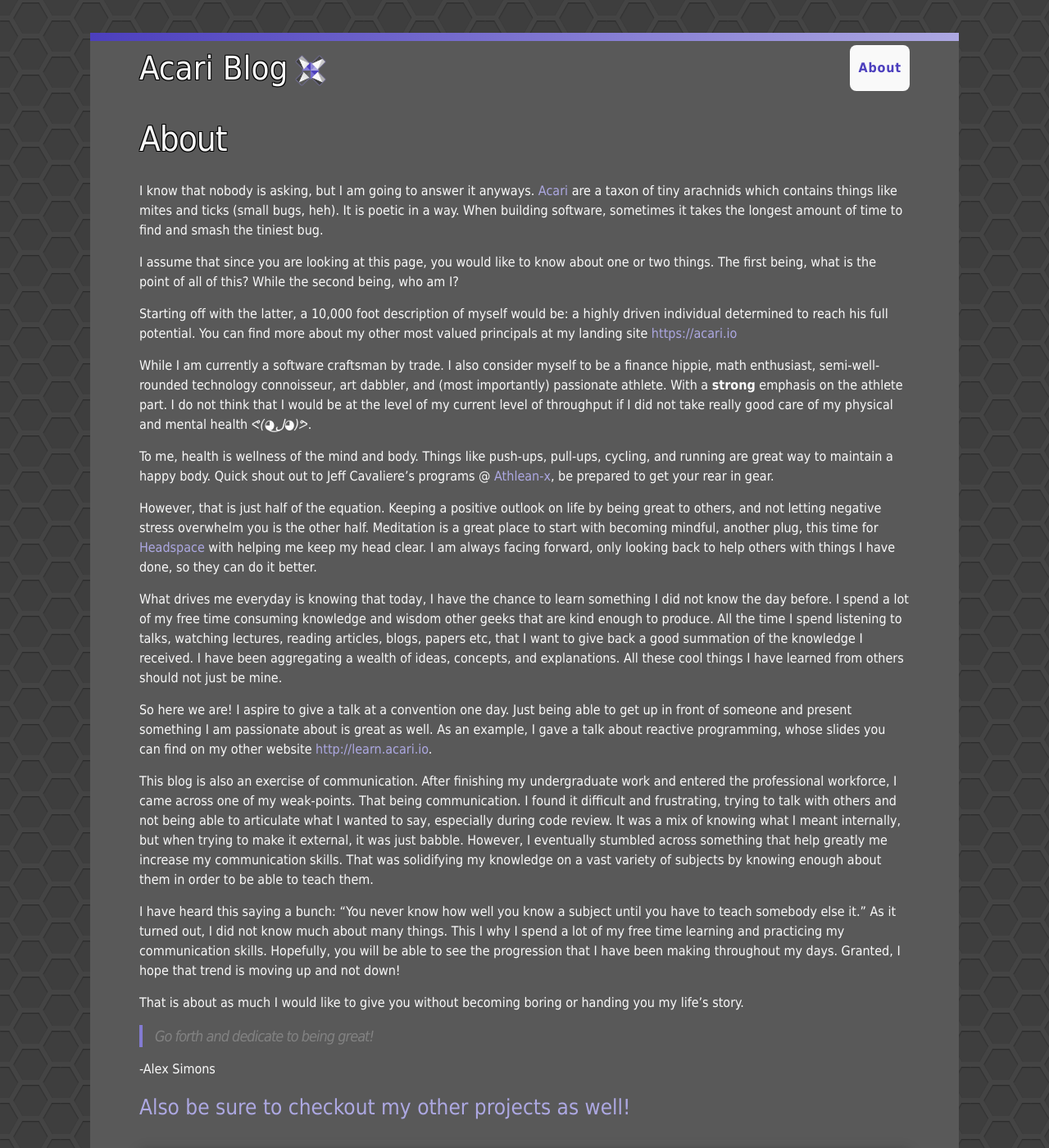
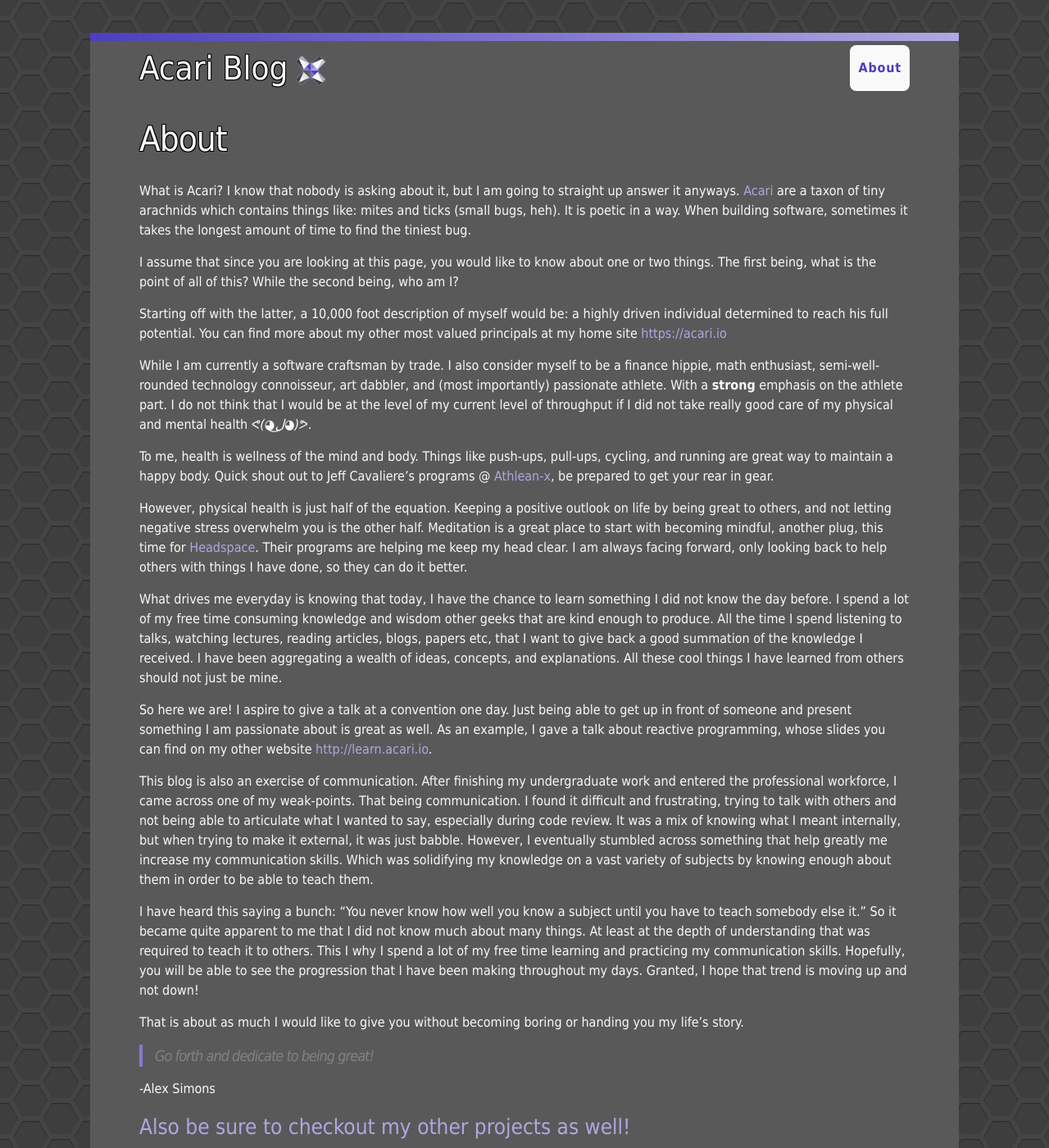
Before and after one commit to Unthrottled/blog, a Jekyll site: the page built from about.md, in a window 1280 px wide and 1400 px high. Shown: the whole window at 82% size. Built offline with Jekyll 4.4.1, drawn with Linux system fonts in a browser that asks for light colours.

Commit message:
Dat proofread dough

```diff
--- a/about.md
+++ b/about.md
@@ -4,15 +4,15 @@ title: About
 permalink: /about/
 ---
 
-I know that nobody is asking, but I am going to answer it anyways.
-[Acari](https://en.wikipedia.org/wiki/Acari) are a taxon of tiny arachnids which contains things like mites and ticks (small bugs, heh).
-It is poetic in a way. When building software, sometimes it takes the longest amount of time to find and smash the tiniest bug.
+What is Acari? I know that nobody is asking about it, but I am going to straight up answer it anyways.
+[Acari](https://en.wikipedia.org/wiki/Acari) are a taxon of tiny arachnids which contains things like: mites and ticks (small bugs, heh).
+It is poetic in a way. When building software, sometimes it takes the longest amount of time to find the tiniest bug.
 
 I assume that since you are looking at this page, you would like to know about one or two things.
 The first being, what is the point of all of this? While the second being, who am I?
 
 Starting off with the latter, a 10,000 foot description of myself would be: a highly driven individual determined to reach his full potential.
-You can find more about my other most valued principals at my landing site [https://acari.io](https://acari.io)
+You can find more about my other most valued principals at my home site [https://acari.io](https://acari.io)
 
 While I am currently a software craftsman by trade.
 I also consider myself to be a finance hippie, math enthusiast, semi-well-rounded technology connoisseur, art dabbler, and (most importantly) passionate athlete.
@@ -22,9 +22,9 @@ To me, health is wellness of the mind and body.
 Things like push-ups, pull-ups, cycling, and running are great way to maintain a happy body.
 Quick shout out to Jeff Cavaliere's programs @ [Athlean-x](https://athleanx.com), be prepared to get your rear in gear.
 
-However, that is just half of the equation.
+However, physical health is just half of the equation.
 Keeping a positive outlook on life by being great to others, and not letting negative stress overwhelm you is the other half.
-Meditation is a great place to start with becoming mindful, another plug, this time for [Headspace](https://www.headspace.com/) with helping me keep my head clear.
+Meditation is a great place to start with becoming mindful, another plug, this time for [Headspace](https://www.headspace.com/). Their programs are helping me keep my head clear.
 I am always facing forward, only looking back to help others with things I have done, so they can do it better.
 
 What drives me everyday is knowing that today, I have the chance to learn something I did not know the day before.
@@ -44,10 +44,11 @@ That being communication.
 I found it difficult and frustrating, trying to talk with others and not being able to articulate what I wanted to say, especially during code review.
 It was a mix of knowing what I meant internally, but when trying to make it external, it was just babble.
 However, I eventually stumbled across something that help greatly me increase my communication skills.
-That was solidifying my knowledge on a vast variety of subjects by knowing enough about them in order to be able to teach them.
+Which was solidifying my knowledge on a vast variety of subjects by knowing enough about them in order to be able to teach them.
 
 I have heard this saying a bunch: "You never know how well you know a subject until you have to teach somebody else it."
-As it turned out, I did not know much about many things.
+So it became quite apparent to me that I did not know much about many things.
+At least at the depth of understanding that was required to teach it to others.
 This I why I spend a lot of my free time learning and practicing my communication skills.
 Hopefully, you will be able to see the progression that I have been making throughout my days.
 Granted, I hope that trend is moving up and not down!
```
